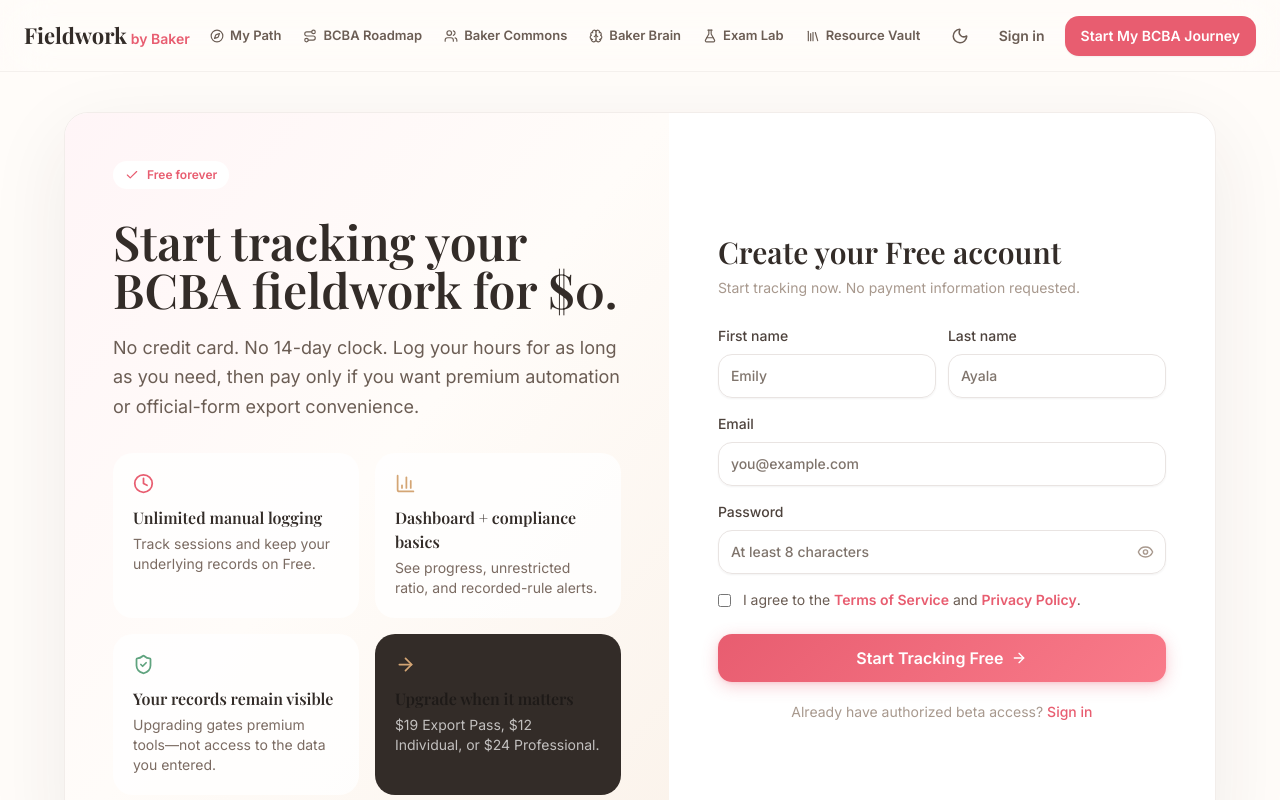
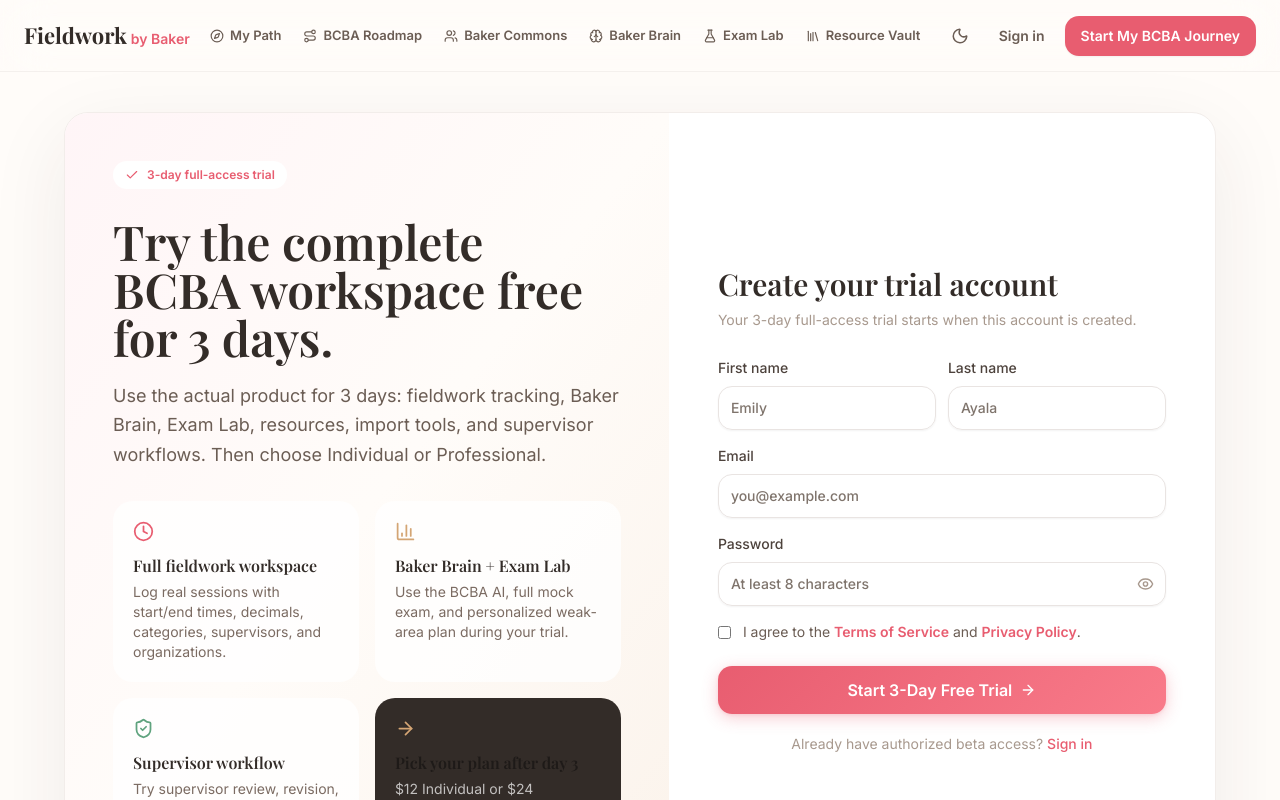
Before and after one commit to thebakersclt0116/fieldwork-by-baker-live, a React (Vite) app: page /signup in a window 1280 px wide. Shown: the top 800 px of the page. Built offline with nearby package versions, Linux system fonts and the light colour scheme.

Commit message:
Update signup experience for 3-day trial

```diff
--- a/src/pages/SignUp.tsx
+++ b/src/pages/SignUp.tsx
@@ -43,22 +43,22 @@
     <div className="min-h-[calc(100dvh-72px)] bg-[#FFFCF9] px-4 py-10 flex items-center">
       <div className="max-w-6xl w-full mx-auto grid grid-cols-1 lg:grid-cols-[1.05fr_.95fr] bg-white rounded-3xl overflow-hidden border border-[#F2EDEA] shadow-[0_24px_80px_rgba(51,44,40,0.08)]">
         <div className="p-8 lg:p-12 bg-gradient-to-br from-[#FFF5F7] via-[#FFFCF9] to-[#FBF3EB]">
-          <div className="inline-flex items-center gap-2 rounded-full bg-white px-3 py-1.5 text-xs font-semibold text-[#E85D70] mb-7"><Check size={14} /> Free forever</div>
-          <h1 className="font-serif text-4xl lg:text-5xl font-semibold text-[#332C28] leading-tight mb-5">Start tracking your BCBA fieldwork for $0.</h1>
-          <p className="text-[#6B5D54] text-lg leading-relaxed max-w-xl mb-8">No credit card. No 14-day clock. Log your hours for as long as you need, then pay only if you want premium automation or official-form export convenience.</p>
+          <div className="inline-flex items-center gap-2 rounded-full bg-white px-3 py-1.5 text-xs font-semibold text-[#E85D70] mb-7"><Check size={14} /> 3-day full-access trial</div>
+          <h1 className="font-serif text-4xl lg:text-5xl font-semibold text-[#332C28] leading-tight mb-5">Try the complete BCBA workspace free for 3 days.</h1>
+          <p className="text-[#6B5D54] text-lg leading-relaxed max-w-xl mb-8">Use the actual product for 3 days: fieldwork tracking, Baker Brain, Exam Lab, resources, import tools, and supervisor workflows. Then choose Individual or Professional.</p>
 
           <div className="grid grid-cols-1 sm:grid-cols-2 gap-4">
-            <div className="rounded-2xl bg-white/80 p-5"><Clock size={21} className="text-[#E85D70] mb-3" /><h3 className="font-semibold text-[#332C28] mb-1">Unlimited manual logging</h3><p className="text-sm text-[#7B6B62]">Track sessions and keep your underlying records on Free.</p></div>
-            <div className="rounded-2xl bg-white/80 p-5"><BarChart3 size={21} className="text-[#D4A574] mb-3" /><h3 className="font-semibold text-[#332C28] mb-1">Dashboard + compliance basics</h3><p className="text-sm text-[#7B6B62]">See progress, unrestricted ratio, and recorded-rule alerts.</p></div>
-            <div className="rounded-2xl bg-white/80 p-5"><ShieldCheck size={21} className="text-[#5FA37E] mb-3" /><h3 className="font-semibold text-[#332C28] mb-1">Your records remain visible</h3><p className="text-sm text-[#7B6B62]">Upgrading gates premium tools—not access to the data you entered.</p></div>
-            <div className="rounded-2xl bg-[#332C28] p-5 text-white"><ArrowRight size={21} className="text-[#D4A574] mb-3" /><h3 className="font-semibold mb-1">Upgrade when it matters</h3><p className="text-sm text-white/70">$19 Export Pass, $12 Individual, or $24 Professional.</p></div>
+            <div className="rounded-2xl bg-white/80 p-5"><Clock size={21} className="text-[#E85D70] mb-3" /><h3 className="font-semibold text-[#332C28] mb-1">Full fieldwork workspace</h3><p className="text-sm text-[#7B6B62]">Log real sessions with start/end times, decimals, categories, supervisors, and organizations.</p></div>
+            <div className="rounded-2xl bg-white/80 p-5"><BarChart3 size={21} className="text-[#D4A574] mb-3" /><h3 className="font-semibold text-[#332C28] mb-1">Baker Brain + Exam Lab</h3><p className="text-sm text-[#7B6B62]">Use the BCBA AI, full mock exam, and personalized weak-area plan during your trial.</p></div>
+            <div className="rounded-2xl bg-white/80 p-5"><ShieldCheck size={21} className="text-[#5FA37E] mb-3" /><h3 className="font-semibold text-[#332C28] mb-1">Supervisor workflow</h3><p className="text-sm text-[#7B6B62]">Try supervisor review, revision, and re-approval workflows before choosing a plan.</p></div>
+            <div className="rounded-2xl bg-[#332C28] p-5 text-white"><ArrowRight size={21} className="text-[#D4A574] mb-3" /><h3 className="font-semibold mb-1">Pick your plan after day 3</h3><p className="text-sm text-white/70">$12 Individual or $24 Professional after the 3-day trial.</p></div>
           </div>
         </div>
 
         <div className="p-8 lg:p-12 flex items-center">
           <form onSubmit={submit} className="w-full max-w-md mx-auto">
-            <h2 className="font-serif text-3xl font-semibold text-[#332C28] mb-2">Create your Free account</h2>
-            <p className="text-sm text-[#A8998E] mb-7">Start tracking now. No payment information requested.</p>
+            <h2 className="font-serif text-3xl font-semibold text-[#332C28] mb-2">Create your trial account</h2>
+            <p className="text-sm text-[#A8998E] mb-7">Your 3-day full-access trial starts when this account is created.</p>
 
             {error && <div className="mb-5 rounded-xl bg-[#FFF5F7] border border-[#FFC1CC] px-4 py-3 text-sm text-[#C9445A]">{error}</div>}
 
@@ -73,7 +73,7 @@
 
             <label className="flex items-start gap-3 text-sm text-[#6B5D54] mb-6"><input type="checkbox" checked={agreed} onChange={(event) => setAgreed(event.target.checked)} className="mt-1" /><span>I agree to the <Link to="/terms" className="font-semibold text-[#E85D70] hover:underline">Terms of Service</Link> and <Link to="/privacy" className="font-semibold text-[#E85D70] hover:underline">Privacy Policy</Link>.</span></label>
 
-            <button type="submit" disabled={loading} className="btn-primary w-full py-3 rounded-xl disabled:opacity-50">{loading ? 'Creating Free account…' : 'Start Tracking Free'}{!loading && <ArrowRight size={16} />}</button>
+            <button type="submit" disabled={loading} className="btn-primary w-full py-3 rounded-xl disabled:opacity-50">{loading ? 'Starting your trial…' : 'Start 3-Day Free Trial'}{!loading && <ArrowRight size={16} />}</button>
             <p className="text-center text-sm text-[#A8998E] mt-5">Already have authorized beta access? <Link to="/login" className="text-[#E85D70] font-medium hover:underline">Sign in</Link></p>
           </form>
         </div>
```
